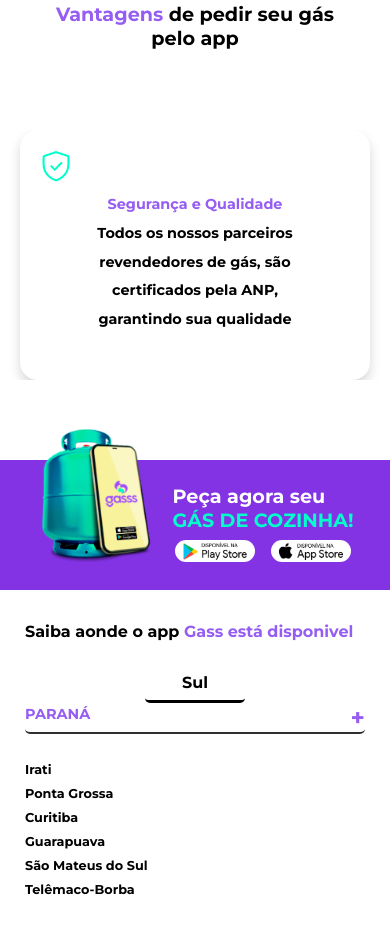
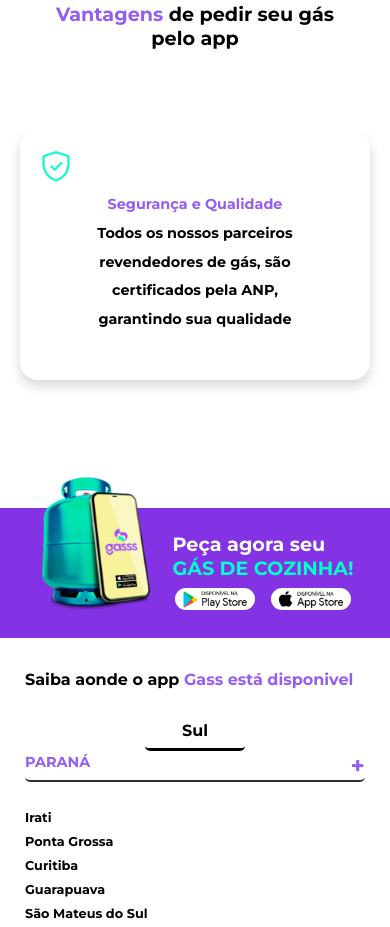
Before and after one commit to Rennangmacarini/ProjetoG-s, a Next.js app: page / in a window 390 px wide. Shown: the part 1420-2347 px from the top of the page. Built offline with nearby package versions, Linux system fonts and the light colour scheme.

Commit message:
atualizando

```diff
--- a/src/Components/Main/styles.module.css
+++ b/src/Components/Main/styles.module.css
@@ -7,7 +7,7 @@
 .carousel {
     width: 950px;
     margin: 0 auto;
-    margin-bottom: 5rem;
+
 }
 
 .global h1 span {
@@ -28,6 +28,7 @@
     margin: 3rem 0rem;
     border-radius: 18px;
     box-shadow: 0px 6px 12px rgba(0,0,0,0.16);
+
 }
 
 .card img {
@@ -166,8 +167,6 @@
         width: 30px;
     }
 
-
-
     .banner .imagens {
         width: 150px;
         margin-top: -6rem;
@@ -192,6 +191,7 @@
 
     .card {
         margin: 0 auto;
+        margin-bottom: 3rem;
     }
 }
 
```
